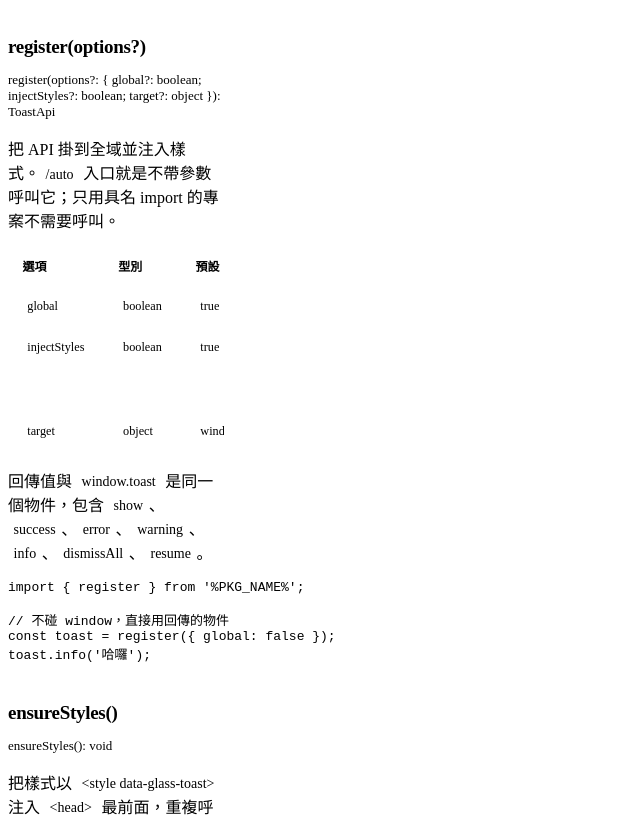
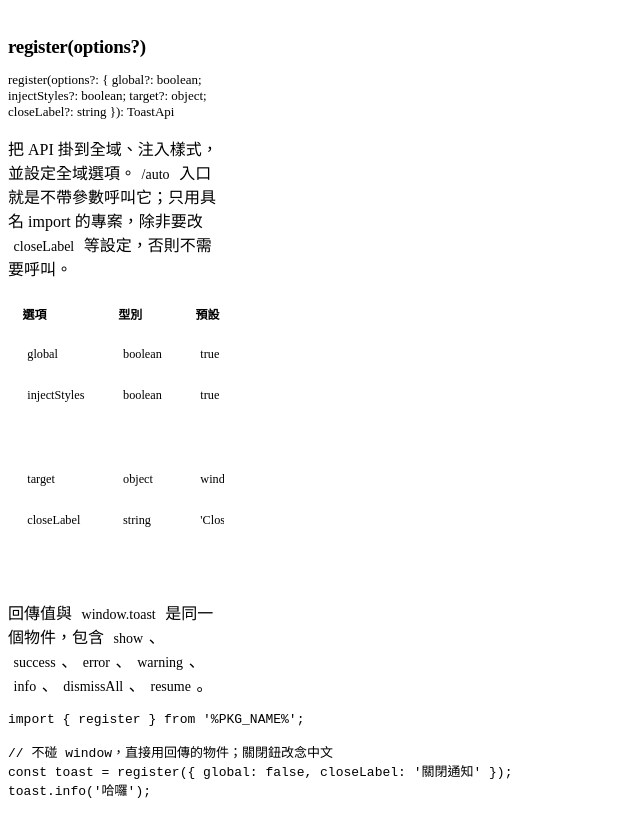
Before and after one commit to dennykuo/glass-toast, a website built with Vite: page docs/index.html in a window 1280 px wide. Shown: the part 4276-5096 px from the top of the page, without its empty margins (0-640 px from the left). Built offline with nearby package versions, Linux system fonts and the light colour scheme.

Commit message:
feat: register({ closeLabel }) 自訂關閉按鈕的 aria-label，預設改為 Close
原本寫死「關閉通知」，非中文介面的螢幕閱讀器會念出中文。新增 closeLabel 選項，
套用到之後顯示的 toast；空字串或非字串時退回預設，避免產生沒有名稱的按鈕。

行為變更：預設由「關閉通知」改為 Close，中文介面需改呼叫
register({ closeLabel: '關閉通知' })。文件站本身即以此方式設定。

```diff
--- a/docs/index.html
+++ b/docs/index.html
@@ -390,8 +390,8 @@ resume();</code></pre>
 
           <section class="doc" id="api-register" data-toc="register()">
             <h3 data-doc="api:register"><code>register(options?)</code></h3>
-            <p class="sig">register(options?: { global?: boolean; injectStyles?: boolean; target?: object }): ToastApi</p>
-            <p>把 API 掛到全域並注入樣式。<code>/auto</code> 入口就是不帶參數呼叫它；只用具名 import 的專案不需要呼叫。</p>
+            <p class="sig">register(options?: { global?: boolean; injectStyles?: boolean; target?: object; closeLabel?: string }): ToastApi</p>
+            <p>把 API 掛到全域、注入樣式，並設定全域選項。<code>/auto</code> 入口就是不帶參數呼叫它；只用具名 import 的專案，除非要改 <code>closeLabel</code> 等設定，否則不需要呼叫。</p>
             <div class="table">
               <table>
                 <thead><tr><th>選項</th><th>型別</th><th>預設</th><th>說明</th></tr></thead>
@@ -414,14 +414,20 @@ resume();</code></pre>
                     <td><code>window</code></td>
                     <td>全域掛載的對象</td>
                   </tr>
+                  <tr data-doc="register:closeLabel">
+                    <td><code>closeLabel</code></td>
+                    <td><code>string</code></td>
+                    <td><code>'Close'</code></td>
+                    <td>關閉鈕的 <code>aria-label</code>，螢幕閱讀器會念出來；非英語介面請換成在地語言。套用到之後顯示的通知，空字串或非字串時退回預設</td>
+                  </tr>
                 </tbody>
               </table>
             </div>
             <p>回傳值與 <code>window.toast</code> 是同一個物件，包含 <code>show</code>、<code>success</code>、<code>error</code>、<code>warning</code>、<code>info</code>、<code>dismissAll</code>、<code>resume</code>。</p>
             <pre class="code" data-lang="js"><code>import { register } from '%PKG_NAME%';
 
-// 不碰 window，直接用回傳的物件
-const toast = register({ global: false });
+// 不碰 window，直接用回傳的物件；關閉鈕改念中文
+const toast = register({ global: false, closeLabel: '關閉通知' });
 toast.info('哈囉');</code></pre>
           </section>
 
@@ -499,7 +505,7 @@ toast.info('哈囉');</code></pre>
               <li>滑鼠移上或鍵盤焦點進入時暫停倒數（倒數條同步停住），兩者都離開才恢復，符合 WCAG 2.2.1。</li>
               <li>焦點在通知內時按 <kbd>Esc</kbd> 關閉該則；不攔截頁面其他地方的 <kbd>Esc</kbd>。</li>
               <li>通知關閉時若焦點還在裡面，焦點會交還給觸發它的元素；觸發者已不在頁面上時，移到其他通知的關閉鈕，不會掉回頁首。</li>
-              <li>圖示為 <code>aria-hidden</code>，與藥丸底的對比至少 3:1。關閉鈕的 <code>aria-label</code> 目前固定為「關閉通知」。</li>
+              <li>圖示為 <code>aria-hidden</code>，與藥丸底的對比至少 3:1。關閉鈕的 <code>aria-label</code> 預設為 <code>Close</code>，非英語介面用 <a href="#api-register"><code>register({ closeLabel })</code></a> 換成在地語言。</li>
             </ul>
           </section>
 
--- a/docs/site.js
+++ b/docs/site.js
@@ -2,7 +2,8 @@
 // import 即生效；各頁只處理自己的互動。
 import { register } from '../src/index.js';
 
-export const toast = register(); // 樣式自動注入 + window.toast
+// 樣式自動注入 + window.toast；站台是中文介面，關閉鈕的無障礙名稱跟著用中文
+export const toast = register({ closeLabel: '關閉通知' });
 
 const html = document.documentElement;
 const mqDark = window.matchMedia('(prefers-color-scheme: dark)');
```
Also changed, not shown: src/toast.js (+9 -2 lines), test/toast.test.js (+18 -2 lines), README.md.
